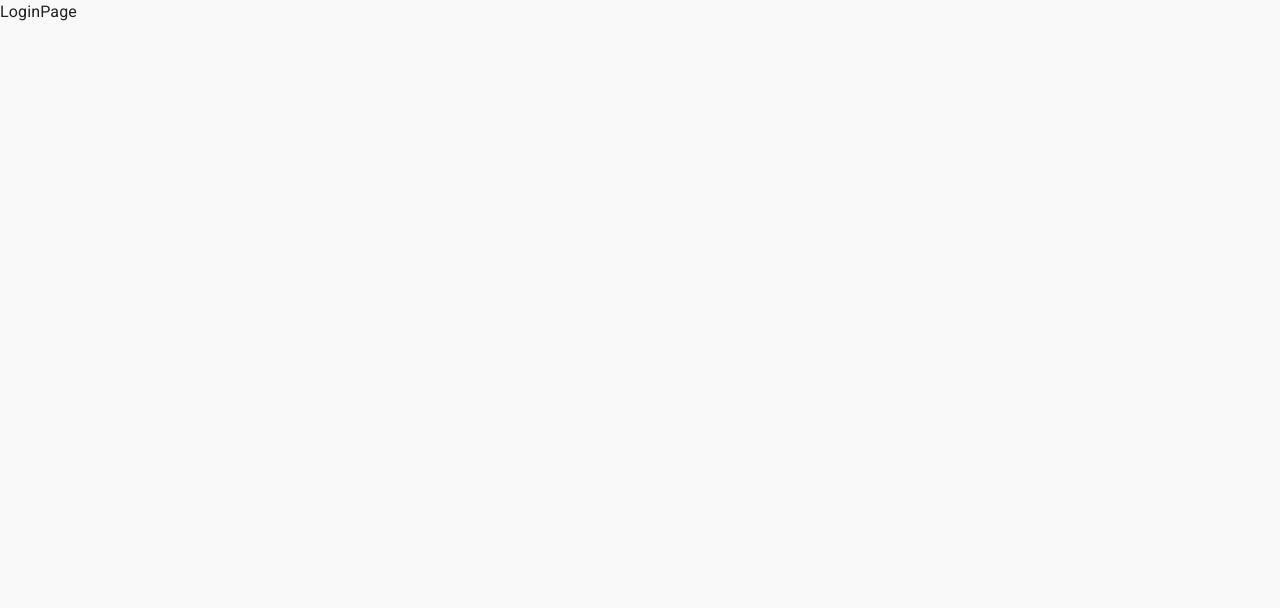
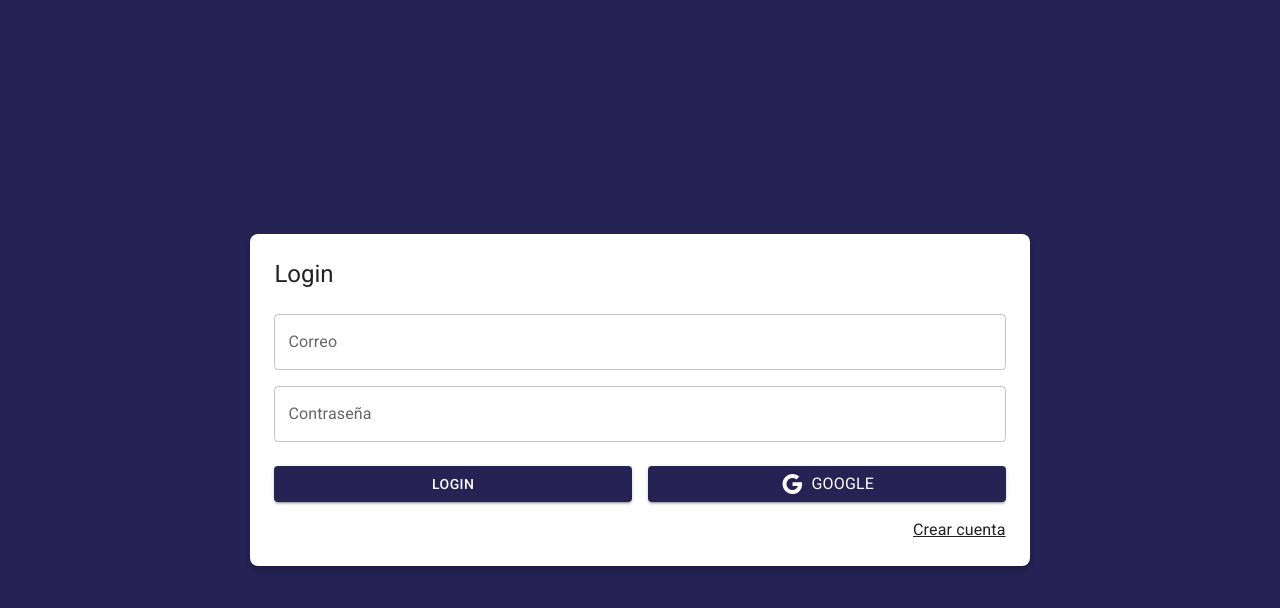
Before and after one commit to DanielTriveno/react-journal-material, a React (Vite) app: page /auth/login in a window 1280 px wide. Shown: the top 608 px of the page. Built offline with nearby package versions, Linux system fonts and the light colour scheme.

Commit message:
LoginPage design without layout

```diff
--- a/src/auth/pages/LoginPage.jsx
+++ b/src/auth/pages/LoginPage.jsx
@@ -1,6 +1,66 @@
+import { Link as RouterLink } from "react-router-dom"
+import { Google } from "@mui/icons-material"
+import { Button, Grid, Link, TextField, Typography } from "@mui/material"
 
 export const LoginPage = () => {
   return (
-    <div>LoginPage</div>
+    <Grid
+      container
+      spacing={ 0 }
+      direction="column"
+      alignItems="center"
+      justifyContent="center"
+      sx={{minHeight: '100vh', backgroundColor: 'primary.main',padding: 4}}
+    >
+      <Grid item
+        className="box-shadow"
+        xs={ 3 }
+        sx={{backgroundColor: 'white', padding: 3, borderRadius: 2,}}
+      >
+        <Typography variant="h5" sx={{ mb: 1 }}>Login</Typography>
+
+        <form>
+          <Grid container>
+            <Grid item xs={ 12 } sx={{ mt: 2}}>
+              <TextField
+                label="Correo"
+                type="email"
+                placeholder="correo@google.com"
+                fullWidth
+              />
+            </Grid>
+            <Grid item  xs={ 12 } sx={{ mt: 2}}>
+              <TextField
+                label="Contraseña"
+                type="password"
+                placeholder="Contraseña"
+                fullWidth
+              />
+            </Grid>
+            <Grid container spacing={ 2 } sx={{ mb: 2, mt: 1}}>
+              <Grid item xs={ 12 } sm={ 6 }>
+                <Button variant='contained' fullWidth>
+                  Login
+                </Button>
+              </Grid>
+              <Grid item xs={ 12 } sm={ 6 }>
+                <Button variant='contained' fullWidth>
+                  <Google />
+                  <Typography sx={{ ml: 1}}>Google</Typography>
+                </Button>
+              </Grid>
+            </Grid>
+
+            <Grid container direction='row' justifyContent='end'>
+              <Link component={ RouterLink } color='inherit' to="/auth/register">
+                Crear cuenta
+              </Link>
+            </Grid>
+          </Grid>
+
+        </form>
+      </Grid>
+
+    </Grid>
   )
 }
--- a/src/styles.css
+++ b/src/styles.css
@@ -0,0 +1,4 @@
+
+.box-shadow {
+  box-shadow: 0 5px 5px rgba(0, 0, 0, 0.2);
+}
```
